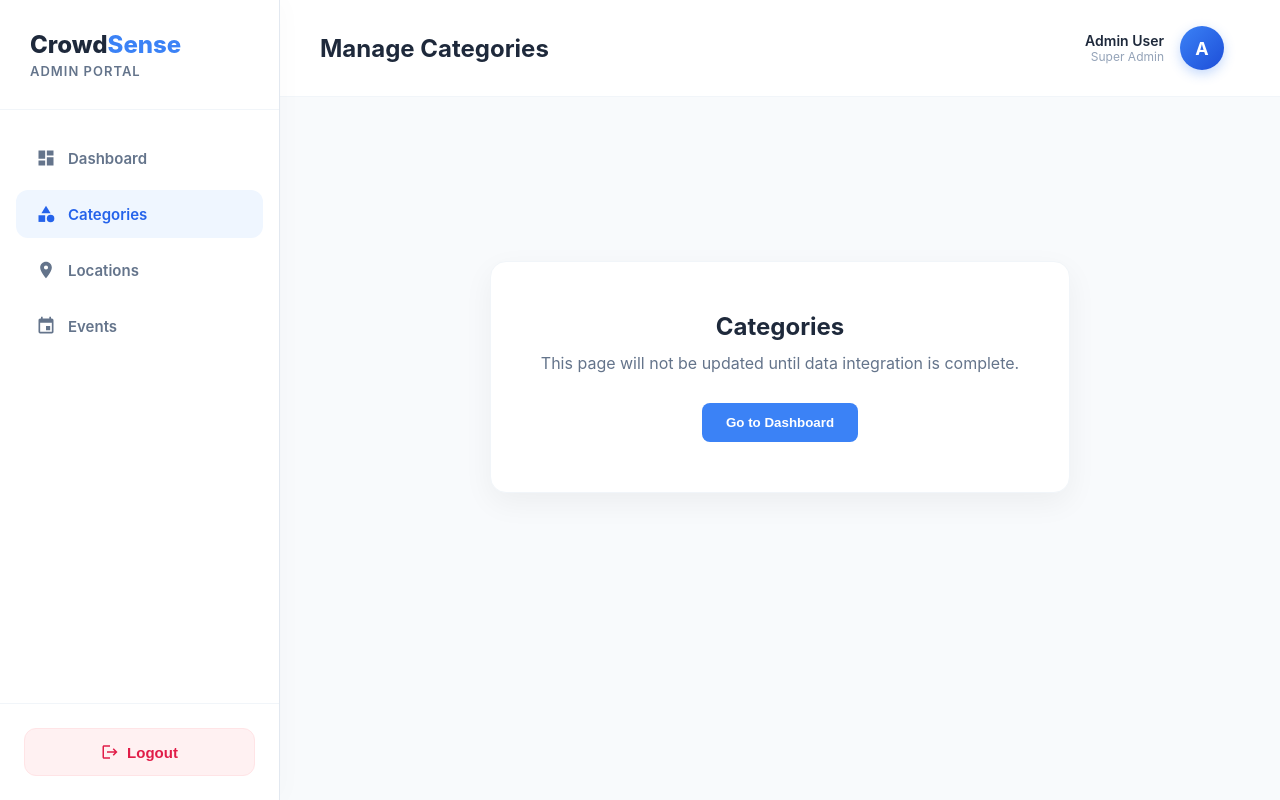
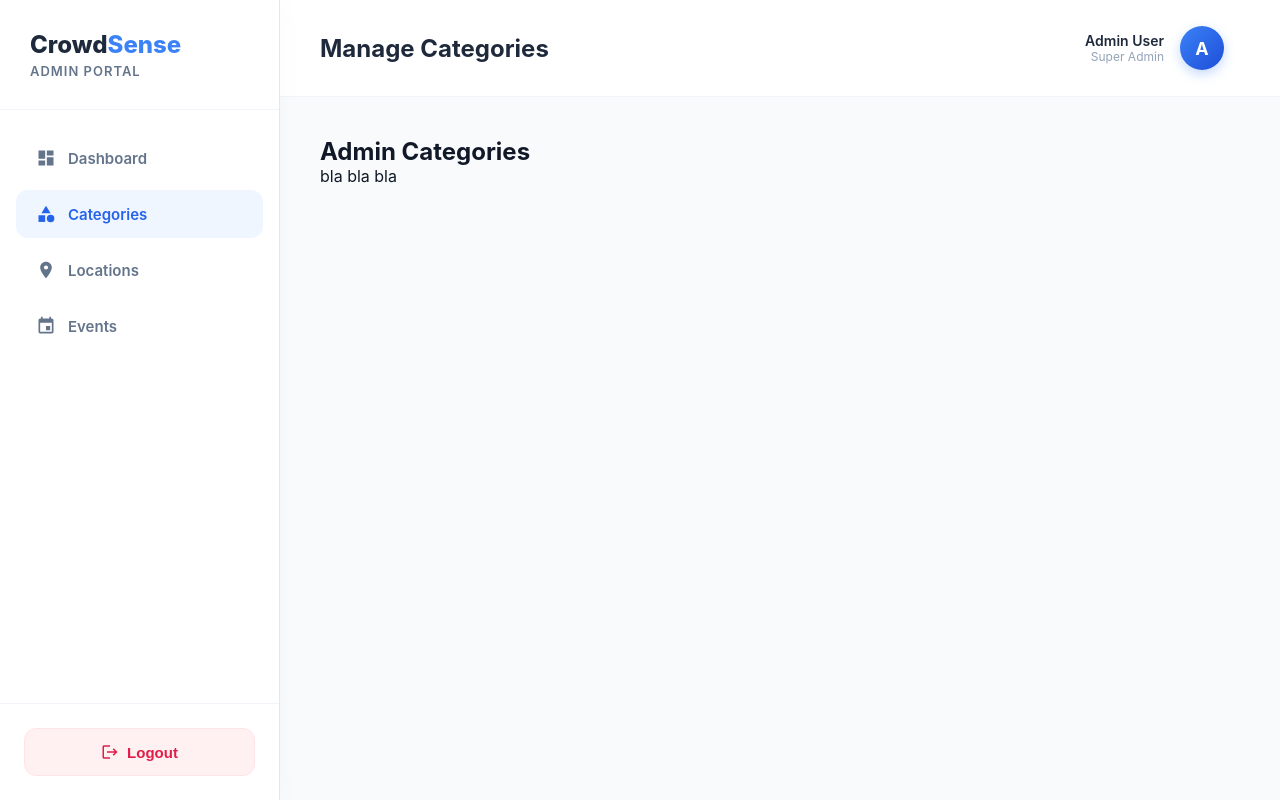
Before and after one commit to VishnuXT/CrowdSense, a React app in the folder Frontend/: page /admin/categories in a window 1280 px wide. Built offline with nearby package versions, Linux system fonts and the light colour scheme; the HTML template or start-up script is replaced by a standard one.

Commit message:
feat: Add Admin pages for Categories, Locations, and Events

```diff
--- a/Frontend/src/App.jsx
+++ b/Frontend/src/App.jsx
@@ -9,6 +9,9 @@ import AdminLogin from "./pages/auth/Login";
 import AdminDashboard from "./pages/Dashboard/Dashboard";
 import AdminLayout from "./components/AdminLayout/AdminLayout";
 import Placeholder from "./pages/Placeholder/Placeholder";
+import AdminCategory from "./pages/AdminCategory/AdminCategory";
+import AdminLocation from "./pages/AdminLocation/AdminLocation";
+import AdminEvent from "./pages/AdminEvent/AdminEvent";
 
 import "./App.css";
 
@@ -30,9 +33,9 @@ function App() {
         {/* Admin Routes inside AdminLayout */}
         <Route element={<AdminLayout />}>
           <Route path="/admin/dashboard" element={<AdminDashboard />} />
-          <Route path="/admin/categories" element={<Placeholder title="Categories" />} />
-          <Route path="/admin/locations" element={<Placeholder title="Locations" />} />
-          <Route path="/admin/events" element={<Placeholder title="Events" />} />
+          <Route path="/admin/categories" element={<AdminCategory />} />
+          <Route path="/admin/locations" element={<AdminLocation />} />
+          <Route path="/admin/events" element={<AdminEvent />} />
         </Route>
       </Routes>
     </BrowserRouter>
--- /dev/null
+++ b/Frontend/src/pages/AdminCategory/AdminCategory.jsx
@@ -0,0 +1,12 @@
+import React from "react";
+
+function AdminCategory() {
+  return (
+    <div className="admin-page">
+      <h2>Admin Categories</h2>
+      <p>bla bla bla</p>
+    </div>
+  );
+}
+
+export default AdminCategory;
--- /dev/null
+++ b/Frontend/src/pages/AdminEvent/AdminEvent.jsx
@@ -0,0 +1,12 @@
+import React from "react";
+
+function AdminEvent() {
+  return (
+    <div className="admin-page">
+      <h2>Admin Events</h2>
+      <p>bla bla bla</p>
+    </div>
+  );
+}
+
+export default AdminEvent;
--- /dev/null
+++ b/Frontend/src/pages/AdminLocation/AdminLocation.jsx
@@ -0,0 +1,12 @@
+import React from "react";
+
+function AdminLocation() {
+  return (
+    <div className="admin-page">
+      <h2>Admin Locations</h2>
+      <p>bla bla bla</p>
+    </div>
+  );
+}
+
+export default AdminLocation;
```
